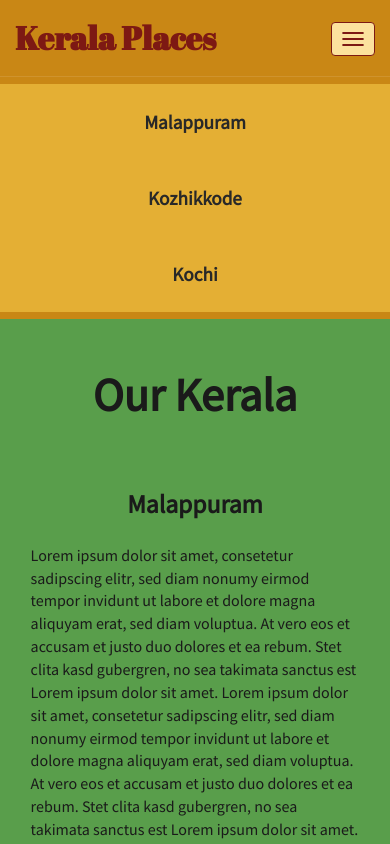
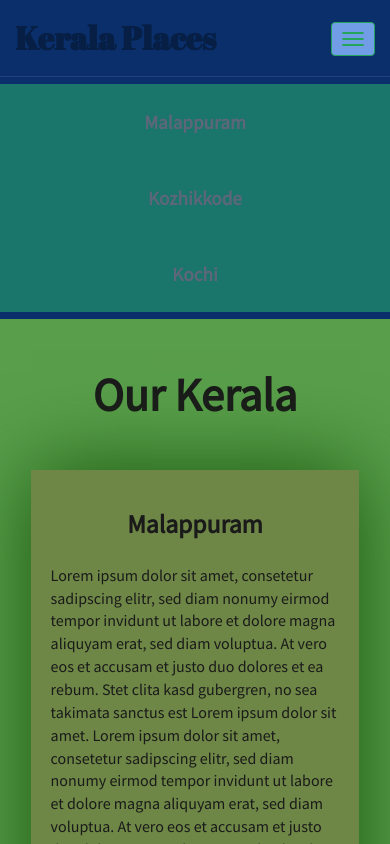
Before and after one commit to safafmohammed/psychic-giggle, a plain HTML site: page module3-solution/index.html in a window 390 px wide. Both pictures are taken after a click on the button "Toggle navigation". Shown: the top 844 px of the page. Drawn offline with Linux system fonts and the light colour scheme.

Commit message:
Update styles.css

```diff
--- a/module3-solution/css/styles.css
+++ b/module3-solution/css/styles.css
@@ -9,7 +9,7 @@ body {
 /** HEADER **/
 
 #header-nav {
-    background-color: #c98715;
+    background-color: #0a2f6b;
     border-radius: 0;
     border: 0;
 }
@@ -19,7 +19,7 @@ body {
 }
 
 .navbar-default .navbar-toggle:focus, .navbar-default .navbar-toggle:hover {
-    background-color: #fce29e;
+    background-color: #709de6;
 }
 
 .navbar-collapse {
@@ -33,7 +33,7 @@ body {
 }
 
 .navbar-brand h1 {
-    color: #7d1913;
+    color: #071f45;
     font-family: 'Abril Fatface', cursive;
     font-weight: bolder;
     font-size: 1.8em;
@@ -45,23 +45,23 @@ body {
 }
 
 #nav-list {
-    background-color: #e4af34;
+    background-color: #1a756b;
 }
 
 #nav-list a {
     /*text-align: center;*/
     font-weight: bolder;
-    color: #282828;
+    color: #5c677a;
     font-size: 1.2em;
 }
 
 #nav-list a:hover {
     color: #202020;
-    background-color: #fce29e;
+    background-color: #327850;
 }
 
 .navbar-header button.navbar-toggle, .navbar-header .icon-bar {
-    border: 1px solid #7d1913;
+    border: 1px solid #23a65c;
 }
 
 
@@ -88,10 +88,10 @@ body {
     margin-bottom: 1em;
 }
 
-#chicken-tile, #beef-tile, #sushi-tile {
+#malappuram-tile, #kozhikkode-tile, #kochi-tile {
     width: 100%;
     padding: 20px;
-    background-color: #99ed7b;
+    background-color: #6e8746;
     margin-bottom: 60px;
     box-shadow: 0 0 80px #18580b;
 }
```
